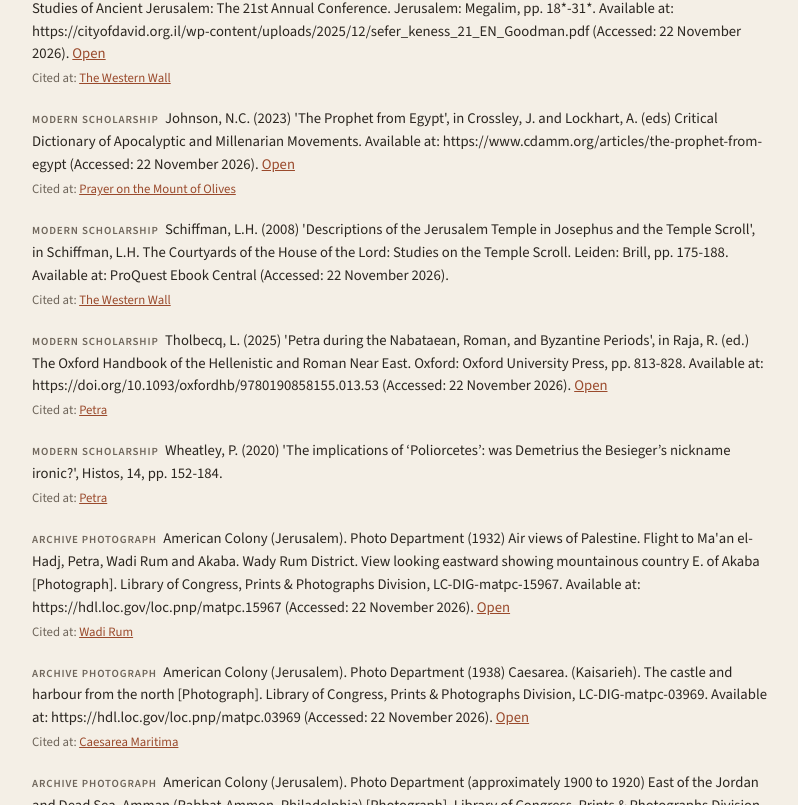
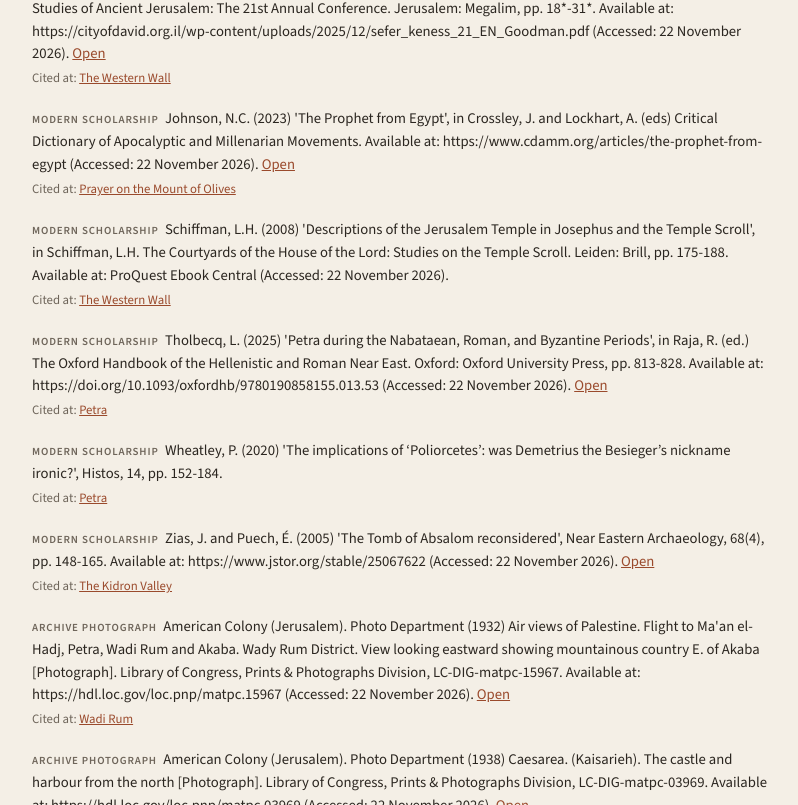
Before and after one commit to rolleikid/holyland-map, a plain HTML site: page index.html in a window 1280 px wide. Shown: the part 2750-3555 px from the top of the page, without its empty margins (240-1038 px from the left). Drawn offline with nearby package versions, Linux system fonts and the light colour scheme.

Commit message:
Kidron Valley comments

```diff
--- a/index.html
+++ b/index.html
@@ -1024,8 +1024,15 @@ const PLACES = [
     name: "The Kidron Valley",
     region: "Jerusalem",
     lat: 31.7759, lng: 35.2378,
-    texts: [["2 Sam 15:23", "heb", "II_Samuel.15.23"], ["2 Sam 18:18", "heb", "II_Samuel.18.18"], ["Joel 4:2, 12 (Eng. 3:2, 12)", "heb", "Joel.4.2-12"]],
-    note: "The valley between the Temple Mount and the Mount of Olives. David crossed it weeping as he fled from Absalom. Tradition links the rock-cut monument in the valley to Absalom, though archaeologists date it to the first century CE. Jewish tradition identifies the Kidron with Joel's 'Valley of Jehoshaphat', the place of final judgement. My photograph looks across the valley from the cemetery to the Old City.",
+    texts: [["2 Sam 14:27", "heb", "II_Samuel.14.27"], ["2 Sam 15:23", "heb", "II_Samuel.15.23"], ["2 Sam 18:18", "heb", "II_Samuel.18.18"], ["Joel 4:2, 12 (Eng. 3:2, 12)", "heb", "Joel.4.2-12"]],
+    intro: "The Kidron Valley runs between the Temple Mount and the Mount of Olives.",
+    josephus: "Josephus locates Absalom's Hand, a marble pillar erected to preserve the memory of David's rebellious son, in the King's Valley, two stades from Jerusalem [[Josephus 1934 | Josephus, Ant. 7.243 | https://www.loebclassics.com/display/josephus-jewish_antiquities/1930/pb_LCL281.133.xml]]. 2 Sam 18:18 says Absalom built it because he had no son, yet 2 Sam 14:27 gives him three. Josephus presents it as a precaution in case his children died, and so reconciles the two verses.",
+    images: "The archive photograph, from between 1900 and 1920, shows the stairway inside the monument now called Absalom's Pillar. My photographs from 2012 look across the valley to the Old City and down to the olive terraces below the eastern wall.",
+    further: {
+      modern: [
+        { key: "Zias and Puech 2005", head: "Zias and Puech (2005)", desc: "date the monument to the first century CE and publish the later Christian inscriptions on it. Their reading of the inscriptions is disputed." }
+      ]
+    },
     mine: { file: "kidron-valley.jpg", caption: "The Old City from the Mount of Olives across the Kidron Valley, February 2012.",
       more: [
         { file: "kidron-terraces.jpg", caption: "Olive terraces in the Kidron Valley below the eastern wall, February 2012." }
@@ -1256,6 +1263,7 @@ const BIBLIO = [
   { key: "Bienkowski 1989", type: "modern", ref: "Bienkowski, P. (1989) 'Architecture of the Petra Beduin: a preliminary report', Annual of the Department of Antiquities of Jordan, 33, pp. 335-343.", link: "" },
   { key: "Barnett 1981", type: "modern", ref: "Barnett, P.W. (1981) 'The Jewish sign prophets, A.D. 40-70: their intentions and origin', New Testament Studies, 27(5), pp. 679-697. Available at: https://doi.org/10.1017/S0028688500007165 (Accessed: " + ACCESSED + ").", link: "https://doi.org/10.1017/S0028688500007165" },
   { key: "Johnson 2023", type: "modern", ref: "Johnson, N.C. (2023) 'The Prophet from Egypt', in Crossley, J. and Lockhart, A. (eds) Critical Dictionary of Apocalyptic and Millenarian Movements. Available at: https://www.cdamm.org/articles/the-prophet-from-egypt (Accessed: " + ACCESSED + ").", link: "https://www.cdamm.org/articles/the-prophet-from-egypt" },
+  { key: "Zias and Puech 2005", type: "modern", ref: "Zias, J. and Puech, É. (2005) 'The Tomb of Absalom reconsidered', Near Eastern Archaeology, 68(4), pp. 148-165. Available at: https://www.jstor.org/stable/25067622 (Accessed: " + ACCESSED + ").", link: "https://www.jstor.org/stable/25067622" },
   { key: "Goodman 2020", type: "modern", ref: "Goodman, M. (2020) 'Herod’s Temple and the Roman Revolution', in Meiron, E. (ed.) City of David Studies of Ancient Jerusalem: The 21st Annual Conference. Jerusalem: Megalim, pp. 18*-31*. Available at: https://cityofdavid.org.il/wp-content/uploads/2025/12/sefer_keness_21_EN_Goodman.pdf (Accessed: " + ACCESSED + ").", link: "https://cityofdavid.org.il/wp-content/uploads/2025/12/sefer_keness_21_EN_Goodman.pdf" },
   { key: "Schiffman 2008", type: "modern", ref: "Schiffman, L.H. (2008) 'Descriptions of the Jerusalem Temple in Josephus and the Temple Scroll', in Schiffman, L.H. The Courtyards of the House of the Lord: Studies on the Temple Scroll. Leiden: Brill, pp. 175-188. Available at: ProQuest Ebook Central (Accessed: " + ACCESSED + ").", link: "" },
   { key: "Wheatley 2020", type: "modern", ref: "Wheatley, P. (2020) 'The implications of \u2018Poliorcetes\u2019: was Demetrius the Besieger\u2019s nickname ironic?', Histos, 14, pp. 152-184.", link: "" },
```
